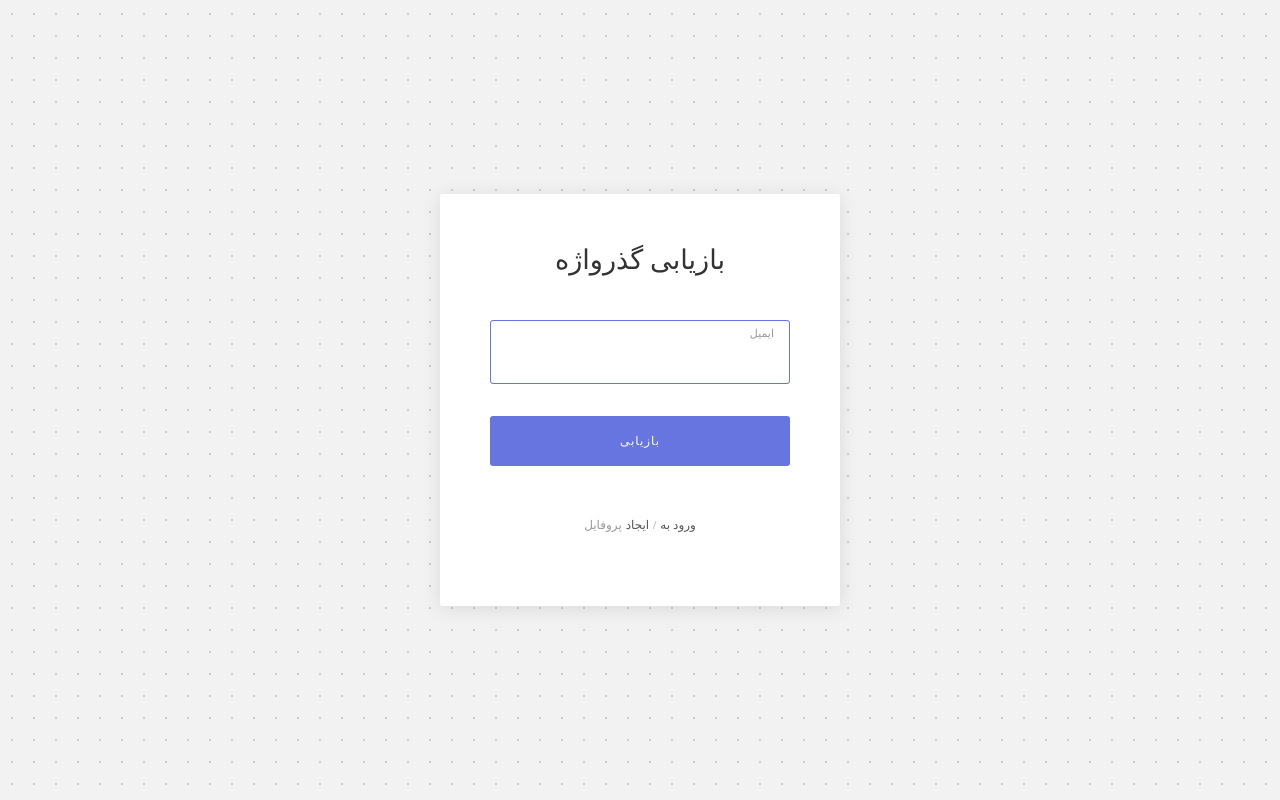
After one commit to mrouhi13/whoami, a Django app: template profile/templates/profile/registration/password_reset.html in a window 1280 px wide. The commit adds this page. Run offline with Django 3.2, Linux system fonts and the light colour scheme; the template is opened without the code that fills it, so the values that code supplies are empty; some libraries are stand-ins or nearby versions; some web fonts are replaced.

Commit message:
Edit 'signup' view and add 'reset_password' view.

```diff
--- /dev/null
+++ b/profile/templates/profile/registration/password_reset.html
@@ -0,0 +1,38 @@
+{% extends "profile/base.html" %}
+{% block content %}
+    <div class="container-login100" ng-controller="passwordResetCtrl" ng-init="init()">
+        <div class="wrap-login100">
+            <form class="login100-form validate-form" ng-submit="passwordReset(credentials)">
+                {% csrf_token %}
+                <span class="login100-form-title p-b-43">بازیابی گذرواژه</span>
+
+                <div class="alert-card">
+                    <div class="alert-card-content">
+                        <p ng-bind="message"></p>
+                    </div>
+                </div>
+
+                <div class="wrap-input100 validate-input" data-validate="ایمیل صحیح نیست: ex@abc.xyz">
+                    <input class="input100" type="text" name="email" dir="auto" autofocus="true" autocomplete="off"
+                           spellcheck="false" ng-model="credentials.email">
+                    <span class="focus-input100"></span>
+                    <span class="label-input100">ایمیل</span>
+                </div>
+
+                <div class="container-login100-form-btn m-t-32">
+                    <button class="login100-form-btn">بازیابی</button>
+                </div>
+
+                <div class="text-center p-t-46 p-b-20">
+                    <span class="txt2">پروفایل</span>
+
+                    <a href="{% url 'profile:signup' %}" class="txt1 hov1">ایجاد</a>
+
+                    <span class="txt2">/</span>
+
+                    <a href="{% url 'profile:signin' %}" class="txt1 hov1">ورود به</a>
+                </div>
+            </form>
+        </div>
+    </div>
+{% endblock %}
```
Also changed, not shown: profile/templates/profile/registration/signup.html (+2 -11 lines).
